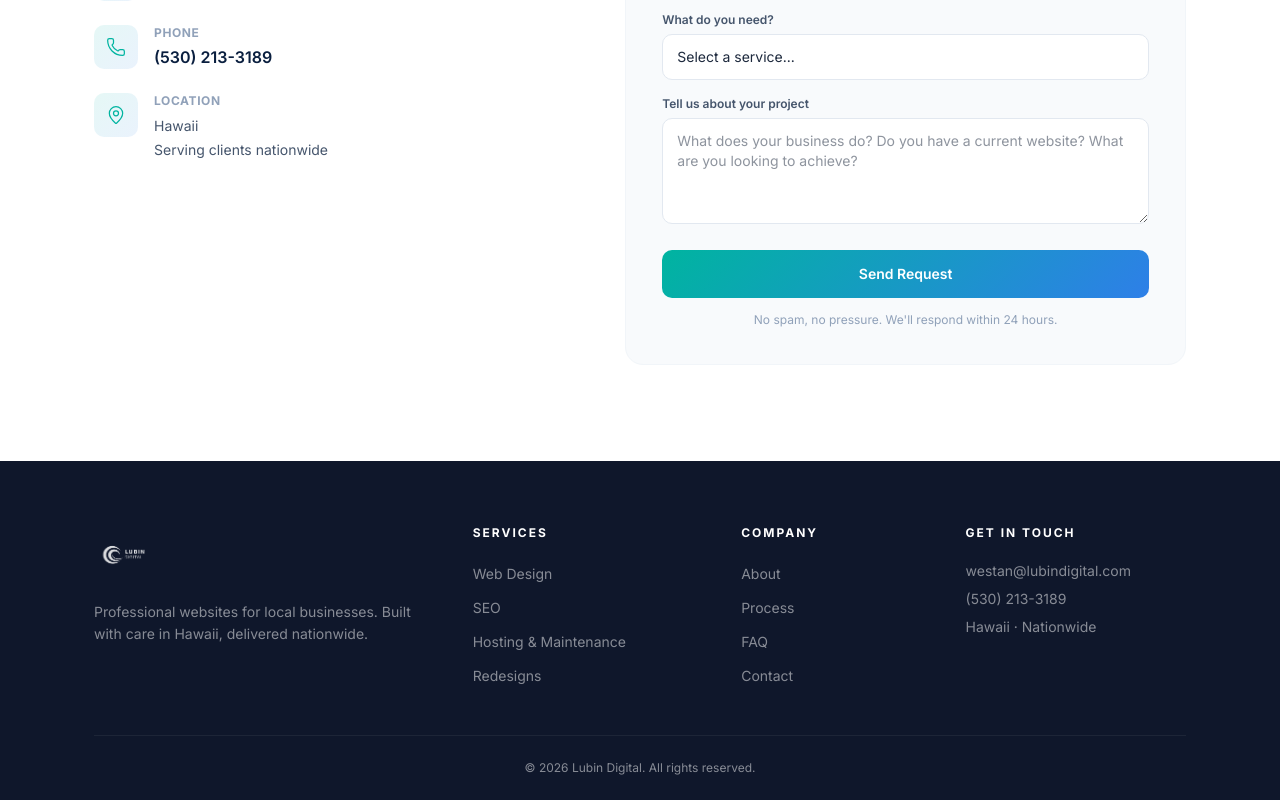
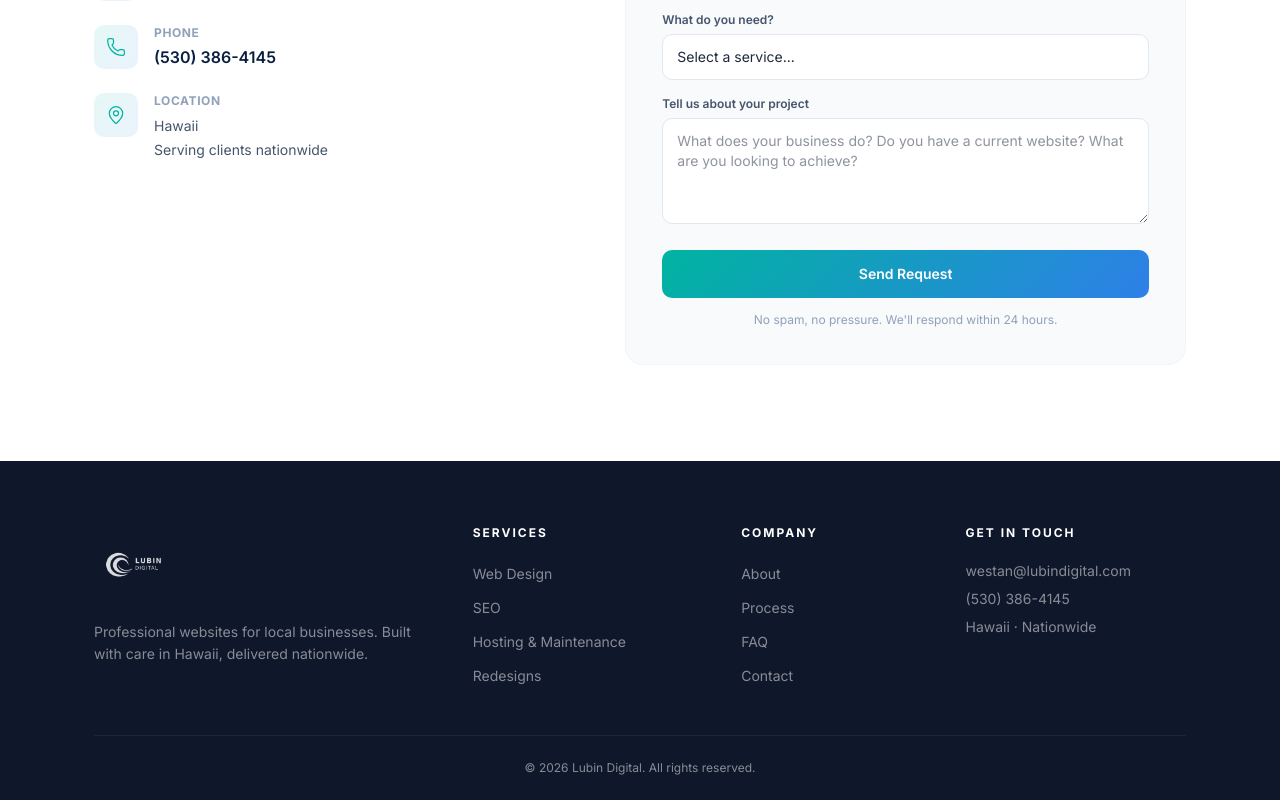
Before and after one commit to Lubindigital/lubin-digital, a Next.js app: page / in a window 1280 px wide. Shown: the part 5670-6470 px from the top of the page. Built offline with nearby package versions, Linux system fonts and the light colour scheme.

Commit message:
Bigger logo, update phone number to (530) 386-4145

```diff
--- a/src/app/layout.tsx
+++ b/src/app/layout.tsx
@@ -49,7 +49,7 @@ export default function RootLayout({
               name: "Lubin Digital",
               description:
                 "Professional web design and development for local businesses",
-              telephone: "(530) 213-3189",
+              telephone: "(530) 386-4145",
               email: "westan@lubindigital.com",
               url: "https://lubindigital.com",
               address: {
--- a/src/components/layout/Footer.tsx
+++ b/src/components/layout/Footer.tsx
@@ -13,7 +13,7 @@ export function Footer() {
               alt="Lubin Digital"
               width={500}
               height={500}
-              className="h-[60px] w-auto brightness-0 invert opacity-85"
+              className="h-[80px] w-auto brightness-0 invert opacity-85"
             />
             <p className="mt-4 text-sm leading-relaxed">
               Professional websites for local businesses. Built with care in
--- a/src/components/layout/Navbar.tsx
+++ b/src/components/layout/Navbar.tsx
@@ -42,7 +42,7 @@ export function Navbar() {
             width={500}
             height={500}
             className={`transition-all duration-300 ${
-              scrolled ? "h-[60px]" : "h-[80px]"
+              scrolled ? "h-[80px]" : "h-[110px]"
             } w-auto`}
             priority
           />
--- a/src/lib/constants.ts
+++ b/src/lib/constants.ts
@@ -1,7 +1,7 @@
 export const CONTACT = {
   email: "westan@lubindigital.com",
-  phone: "(530) 213-3189",
-  phoneHref: "tel:5302133189",
+  phone: "(530) 386-4145",
+  phoneHref: "tel:5303864145",
   location: "Hawaii",
   locationSub: "Serving clients nationwide",
 } as const;
```
